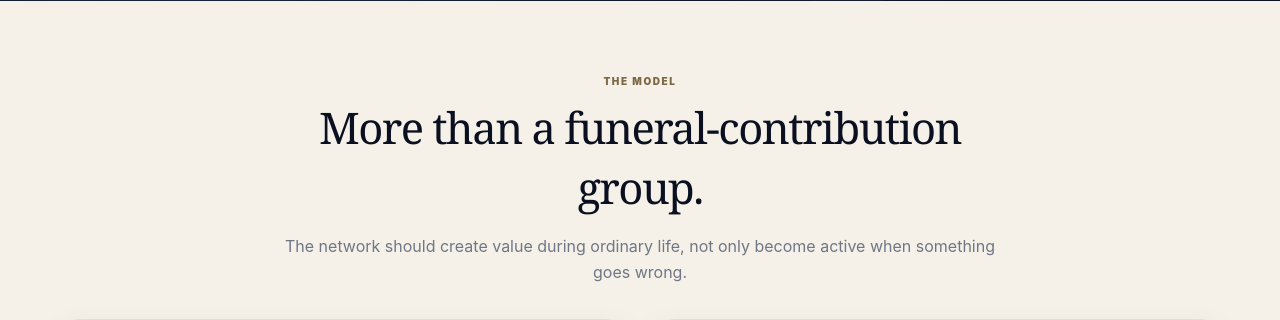
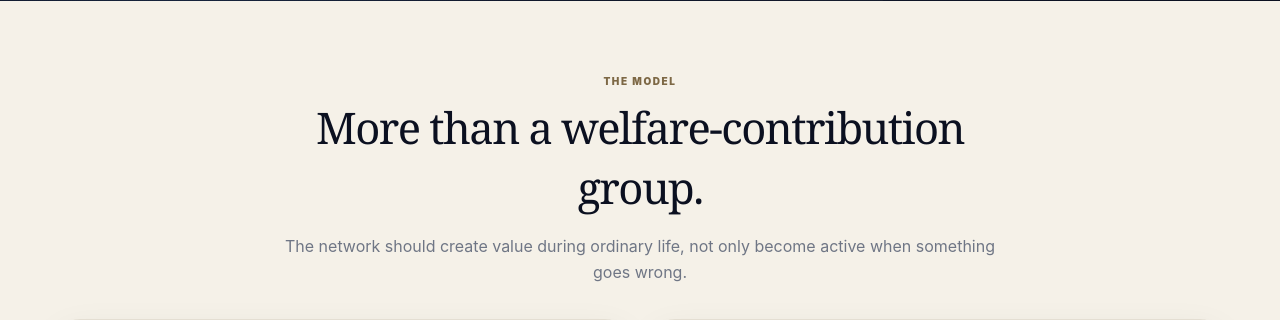
Before and after one commit to BasilOkoth/alumni-hub, a Flask app: page / in a window 1280 px wide. Shown: the part 802-1122 px from the top of the page. Run offline with Flask 3, Linux system fonts and the light colour scheme.

Commit message:
Add files via upload

```diff
--- a/templates/dashboard.html
+++ b/templates/dashboard.html
@@ -42,7 +42,7 @@
 <section class="section compact">
   <div class="section-intro">
     <span class="eyebrow">THE MODEL</span>
-    <h2>More than a funeral-contribution group.</h2>
+    <h2>More than a welfare-contribution group.</h2>
     <p>The network should create value during ordinary life, not only become active when something goes wrong.</p>
   </div>
 
```
